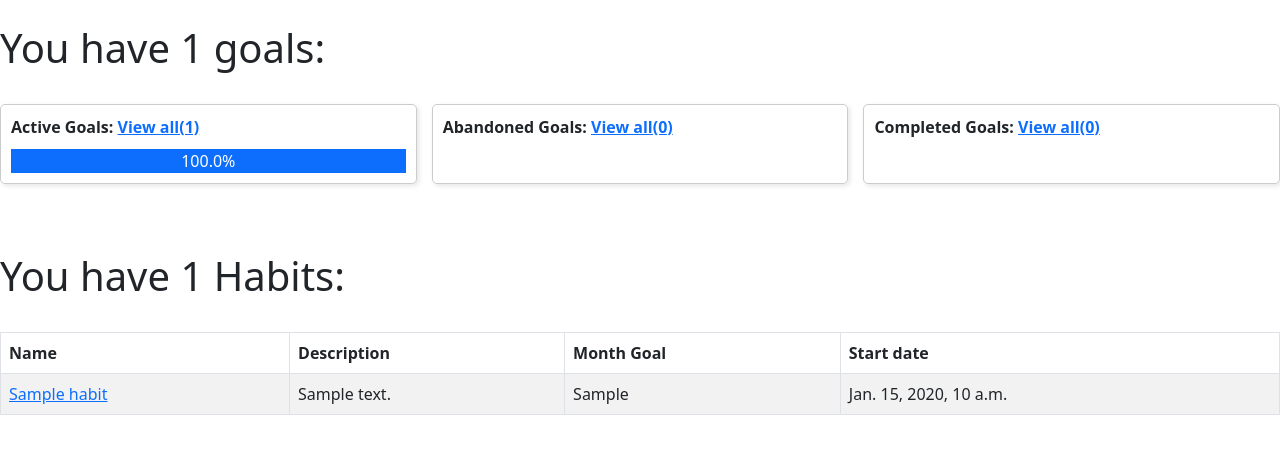
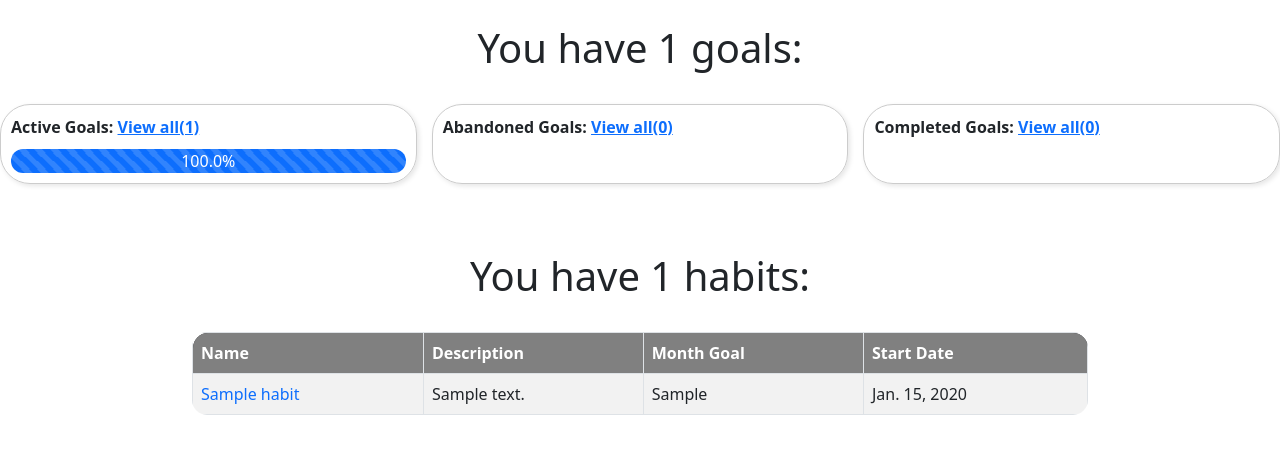
Before and after one commit to Oleksiy-Liubchenko/habits-and-goals-service, a Django app: page / in a window 1280 px wide. Shown: the part 56-510 px from the top of the page. Run offline with Django 4.2, Linux system fonts and the light colour scheme; a user stored in the database is signed in; tables that the repository leaves empty hold one stand-in row (values such as "Sample post").

Commit message:
Update index.html design
habit table align to center & animate progress bar in goals & make border radius in all elements

```diff
--- a/static/css/styles.css
+++ b/static/css/styles.css
@@ -1,3 +1,5 @@
+
+
 .goal-container {
 display: flex;
 flex-wrap: wrap;
@@ -9,7 +11,7 @@ width: calc(33.33% - 10px);
 margin-bottom: 20px;
 padding: 10px;
 border: 1px solid #ccc;
-border-radius: 5px;
+border-radius: 30px;
 box-shadow: 2px 2px 5px rgba(0, 0, 0, 0.1);
 text-align: center;
 }
@@ -29,3 +31,26 @@ text-align: left;
 .navbar-nav li {
   margin: 0 60px;
 }
+
+.table-responsive {
+  border-radius: 15px;
+}
+
+.progress-bar {
+  border-radius: 30px;
+}
+
+.table thead th:first-child {
+  border-top-left-radius: 15px;
+  border-bottom-left-radius: 0;
+}
+
+.table thead th:last-child {
+  border-top-right-radius: 15px;
+  border-bottom-right-radius: 0;
+}
+
+.table thead th {
+  background-color: grey;
+  font-weight: bold;
+}
--- a/templates/index.html
+++ b/templates/index.html
@@ -1,8 +1,10 @@
 {% extends "base.html" %}
 
 {% block content %}
+<div style="text-align: center;">
+  <h1>You have {{ total_goals_number }} goals:</h1>
+</div>
 
-  <h1>You have {{ total_goals_number }} goals:</h1>
   <br>
   <div class="goal-container">
     <div class="goal">
@@ -11,7 +13,7 @@
         <a href="{% url "tracker:goal-list-active" %}">View all({{ active_goals_number }})</a>
       </p>
       <div class="progress-bar-container">
-        <div class="progress-bar" style="width: {{ active_goals_percent }}%;">
+        <div class="progress-bar progress-bar-striped progress-bar-animated" style="width: {{ active_goals_percent }}%;">
           {{ active_goals_percent }}%
         </div>
       </div>
@@ -23,7 +25,7 @@
     <a href="{% url "tracker:goal-list-abandoned" %}">View all({{ abandoned_goals_number }})</a>
   </p>
   <div class="progress-bar-container">
-    <div class="progress-bar" style="width: {{ abandoned_goals_percent }}%;">
+    <div class="progress-bar progress-bar-striped progress-bar-animated" style="width: {{ abandoned_goals_percent }}%;">
       {{ abandoned_goals_percent }}%
     </div>
   </div>
@@ -35,7 +37,7 @@
     <a href="{% url "tracker:goal-list-completed" %}">View all({{ completed_goals_number }})</a>
   </p>
   <div class="progress-bar-container">
-    <div class="progress-bar" style="width: {{ completed_goals_percent }}%;">
+    <div class="progress-bar progress-bar-striped progress-bar-animated" style="width: {{ completed_goals_percent }}%;">
       {{ completed_goals_percent }}%
     </div>
   </div>
@@ -43,26 +45,30 @@
   </div>
   <br><br>
 
-  <h1>You have {{ habits_number }} Habits:</h1>
+ <div style="text-align: center;">
+  <h1>You have {{ habits_number }} habits:</h1>
+</div>
   <br>
-  <table class="table table-bordered table-striped">
-    <thead>
+<div class="table-responsive" style="width: 70%; margin: 0 auto;">
+  <table class="table table-bordered table-hover table-striped" style="margin: 0 auto;">
+    <thead class="bg-dark text-white">
       <tr>
         <th>Name</th>
         <th>Description</th>
         <th>Month Goal</th>
-        <th>Start date</th>
+        <th>Start Date</th>
       </tr>
     </thead>
     <tbody>
       {% for habit in habits_objects %}
       <tr>
-        <td><a href="{% url "tracker:habit-detail" pk=habit.pk %}">{{ habit.name }}</a></td>
+        <td><a href="{% url "tracker:habit-detail" pk=habit.pk %}" class="text-decoration-none">{{ habit.name }}</a></td>
         <td>{{ habit.description }}</td>
         <td>{{ habit.month_goal }}</td>
-        <td>{{ habit.created_at }}</td>
+        <td>{{ habit.created_at.date}}</td>
       </tr>
       {% endfor %}
     </tbody>
   </table>
+</div>
 {% endblock %}
```
